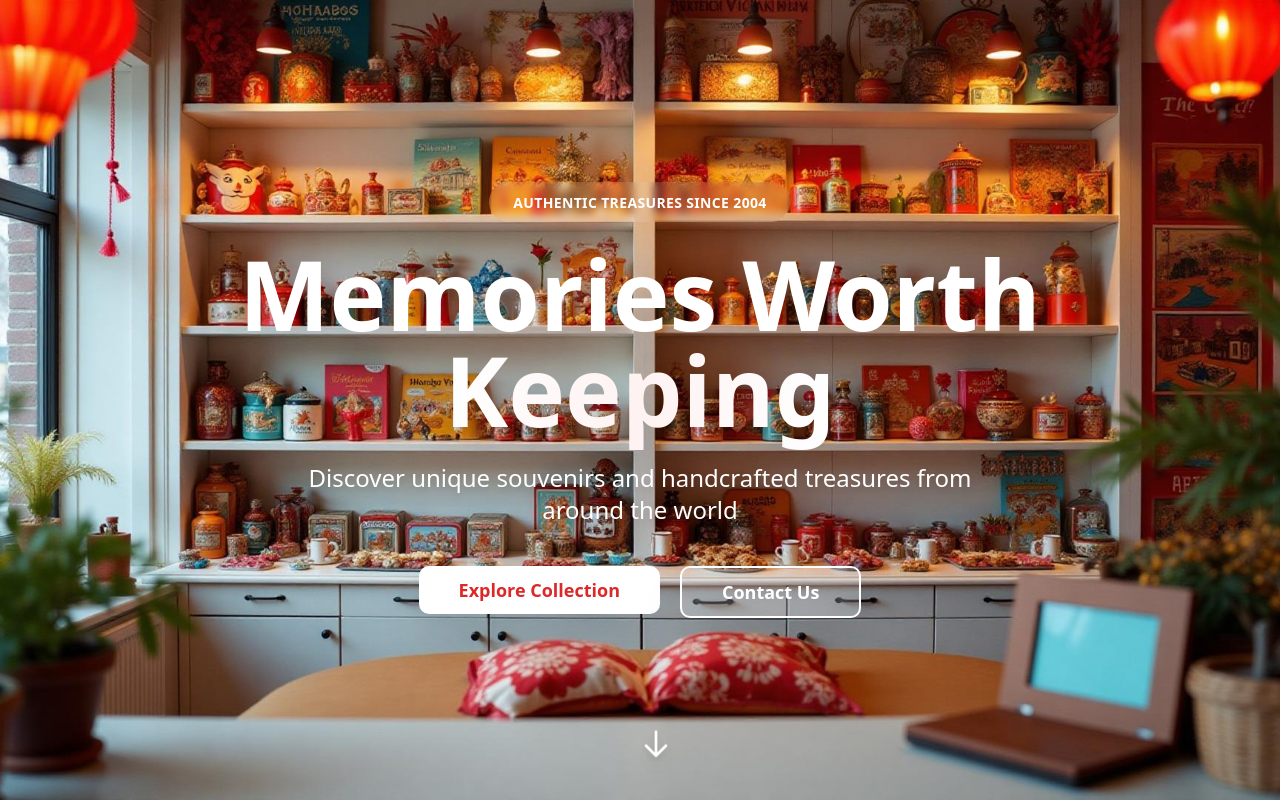
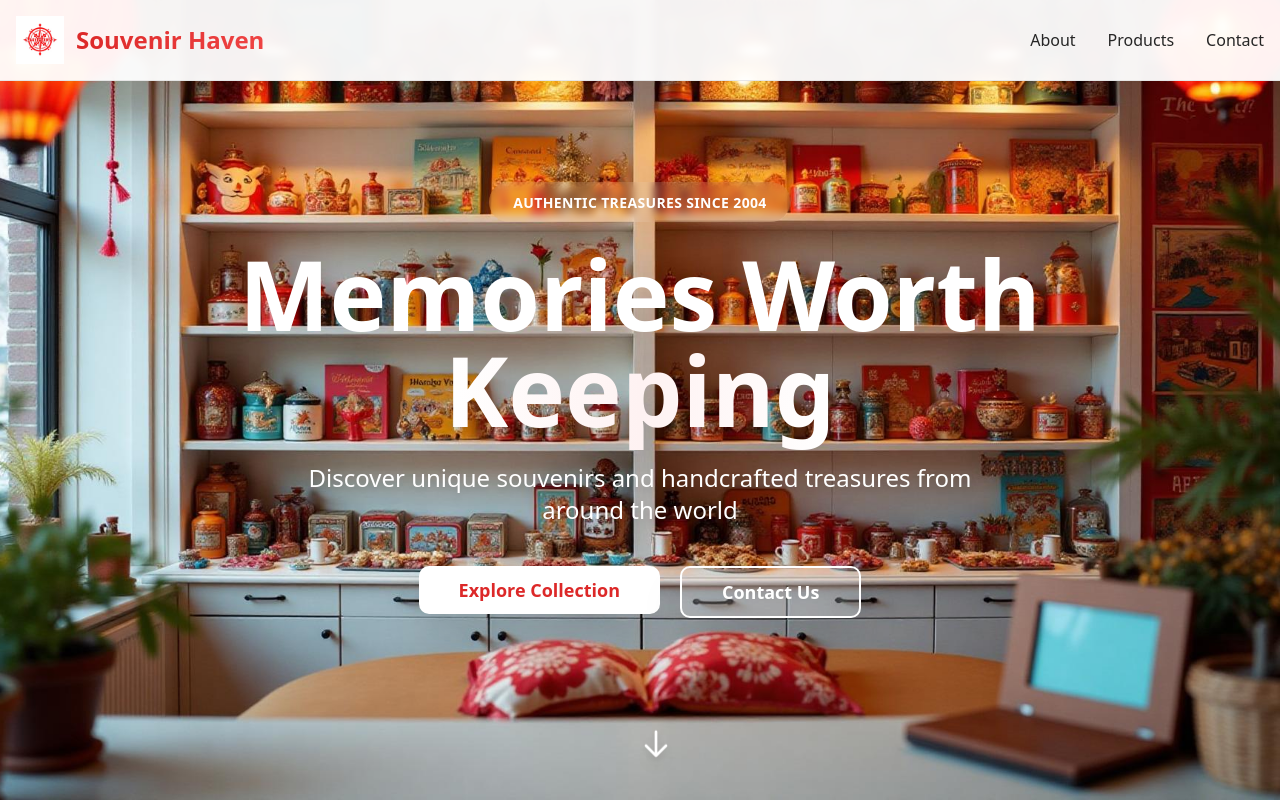
Before and after one commit to elsie-r308/souvenir-sparkle, a React (Vite) app: page / in a window 1280 px wide. Shown: the top 800 px of the page. Built offline with nearby package versions, Linux system fonts and the light colour scheme; the HTML template or start-up script is replaced by a standard one.

Commit message:
Add logo and Navbar
Introduce a new navigation bar with a logo and section anchors. Integrates Navbar into Index, adds IDs for smooth scrolling, and applies global styles for a logo display and navigation links.

```diff
--- /dev/null
+++ b/src/components/Navbar.tsx
@@ -0,0 +1,32 @@
+import logo from "@/assets/logo.png";
+
+const Navbar = () => {
+  return (
+    <nav className="fixed top-0 left-0 right-0 z-50 bg-background/95 backdrop-blur-sm border-b border-border">
+      <div className="container mx-auto px-4 py-4">
+        <div className="flex items-center justify-between">
+          <div className="flex items-center gap-3">
+            <img src={logo} alt="Souvenir Haven Logo" className="h-12 w-12 object-contain" />
+            <span className="text-2xl font-bold bg-clip-text text-transparent bg-gradient-to-r from-primary to-accent">
+              Souvenir Haven
+            </span>
+          </div>
+
+          <div className="hidden md:flex items-center gap-8">
+            <a href="#about" className="text-foreground hover:text-primary transition-colors font-medium">
+              About
+            </a>
+            <a href="#products" className="text-foreground hover:text-primary transition-colors font-medium">
+              Products
+            </a>
+            <a href="#contact" className="text-foreground hover:text-primary transition-colors font-medium">
+              Contact
+            </a>
+          </div>
+        </div>
+      </div>
+    </nav>
+  );
+};
+
+export default Navbar;
--- a/src/index.css
+++ b/src/index.css
@@ -78,6 +78,10 @@ All colors MUST be HSL.
     @apply border-border;
   }
 
+  html {
+    scroll-behavior: smooth;
+  }
+
   body {
     @apply bg-background text-foreground;
   }
--- a/src/pages/Index.tsx
+++ b/src/pages/Index.tsx
@@ -1,3 +1,4 @@
+import Navbar from "@/components/Navbar";
 import Hero from "@/components/Hero";
 import About from "@/components/About";
 import Products from "@/components/Products";
@@ -7,10 +8,17 @@ import Footer from "@/components/Footer";
 const Index = () => {
   return (
     <div className="min-h-screen">
+      <Navbar />
       <Hero />
-      <About />
-      <Products />
-      <Contact />
+      <div id="about">
+        <About />
+      </div>
+      <div id="products">
+        <Products />
+      </div>
+      <div id="contact">
+        <Contact />
+      </div>
       <Footer />
     </div>
   );
```
Also changed, not shown: src/assets/logo.png (added).
